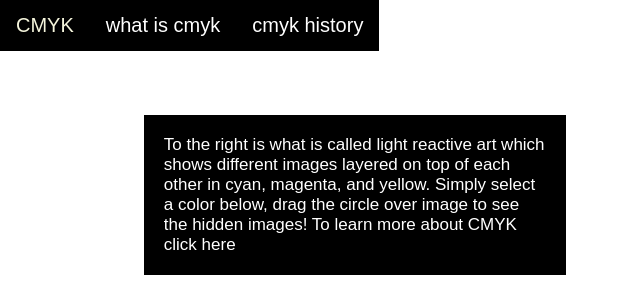
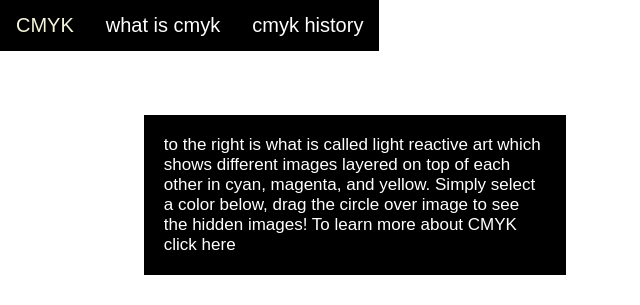
Before and after one commit to rcsmith720-prog/CMYK, a plain HTML site: page index.html in a window 1280 px wide. Shown: the top 305 px of the page, 0-640 px from the left. Drawn offline with Linux system fonts and the light colour scheme; files whose address does not match are found by name; a web font is replaced by a local one.

Commit message:
Update index.html

```diff
--- a/index.html
+++ b/index.html
@@ -17,7 +17,7 @@
 
         <div class="left">
             <div class="intro">
-                <div class="intructions">To the right is what is called light reactive art which shows different images layered on top of each other in cyan, magenta, and yellow. Simply select a color below, drag the circle over image to see the hidden images! To learn more about CMYK click here</div>
+                <div class="intructions">to the right is what is called light reactive art which shows different images layered on top of each other in cyan, magenta, and yellow. Simply select a color below, drag the circle over image to see the hidden images! To learn more about CMYK click here</div>
             </div>
             <div class="center">
                        <div class="center-top">
```
